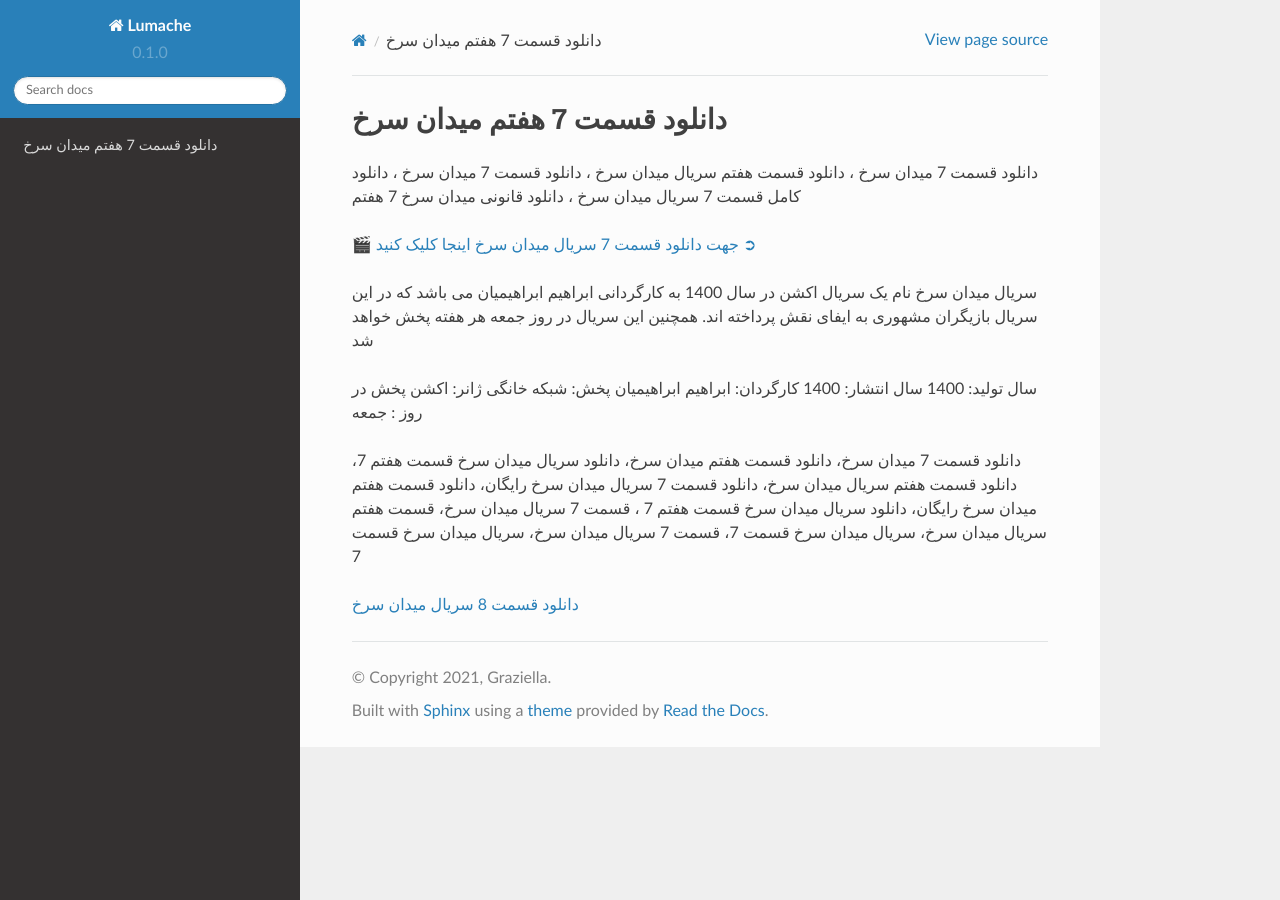
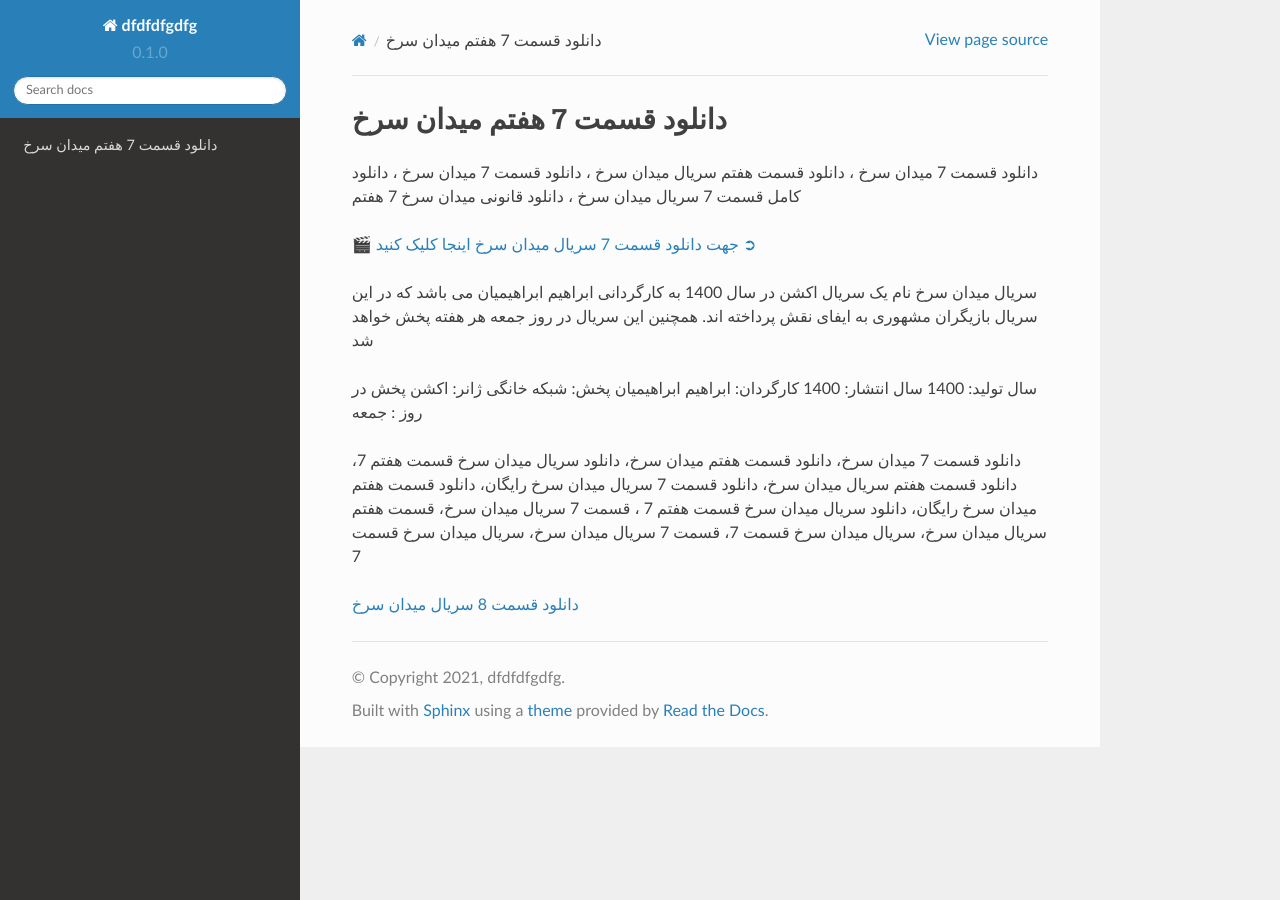
Before and after one commit to filmva/dfdfdfgdfg, a Sphinx documentation site: the page built from docs/source/index.rst, in a window 1280 px wide. Built offline with Sphinx 7.4.7 and the Read the Docs theme 2.0.0, drawn with Linux system fonts in a browser that asks for light colours.

Commit message:
Update conf.py

```diff
--- a/docs/source/conf.py
+++ b/docs/source/conf.py
@@ -2,9 +2,9 @@
 
 # -- Project information
 
-project = 'Lumache'
-copyright = '2021, Graziella'
-author = 'Graziella'
+project = 'dfdfdfgdfg'
+copyright = '2021, dfdfdfgdfg'
+author = 'dfdfdfgdfg'
 
 release = '0.1'
 version = '0.1.0'
```
